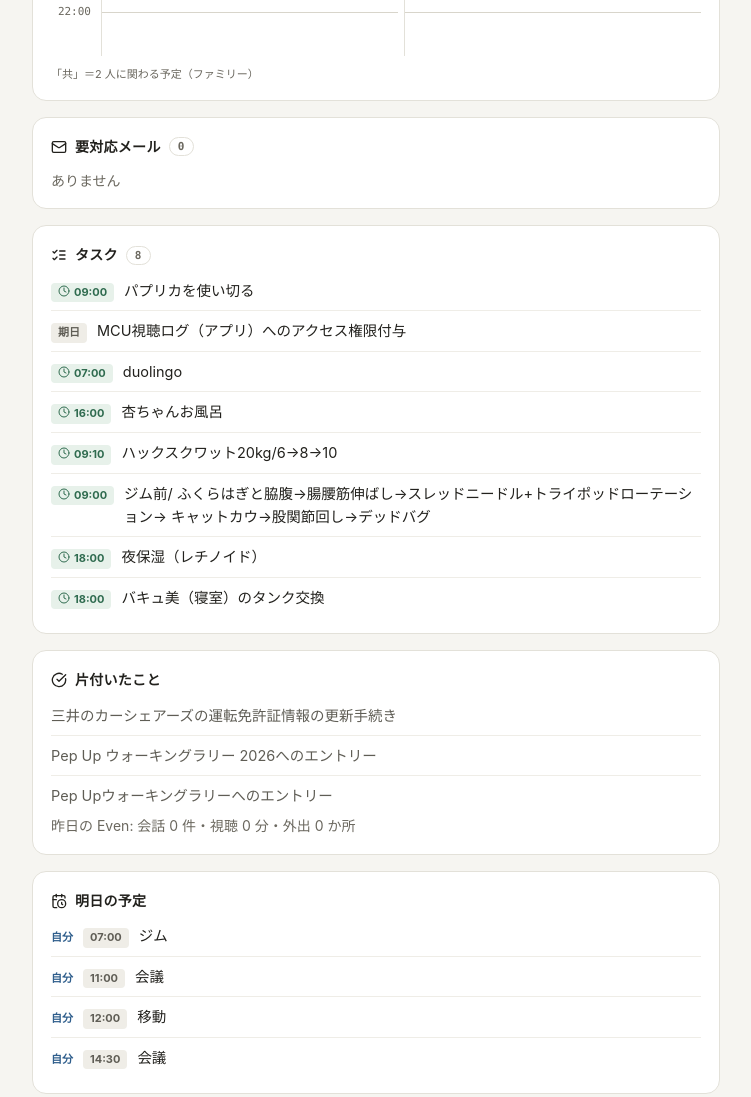
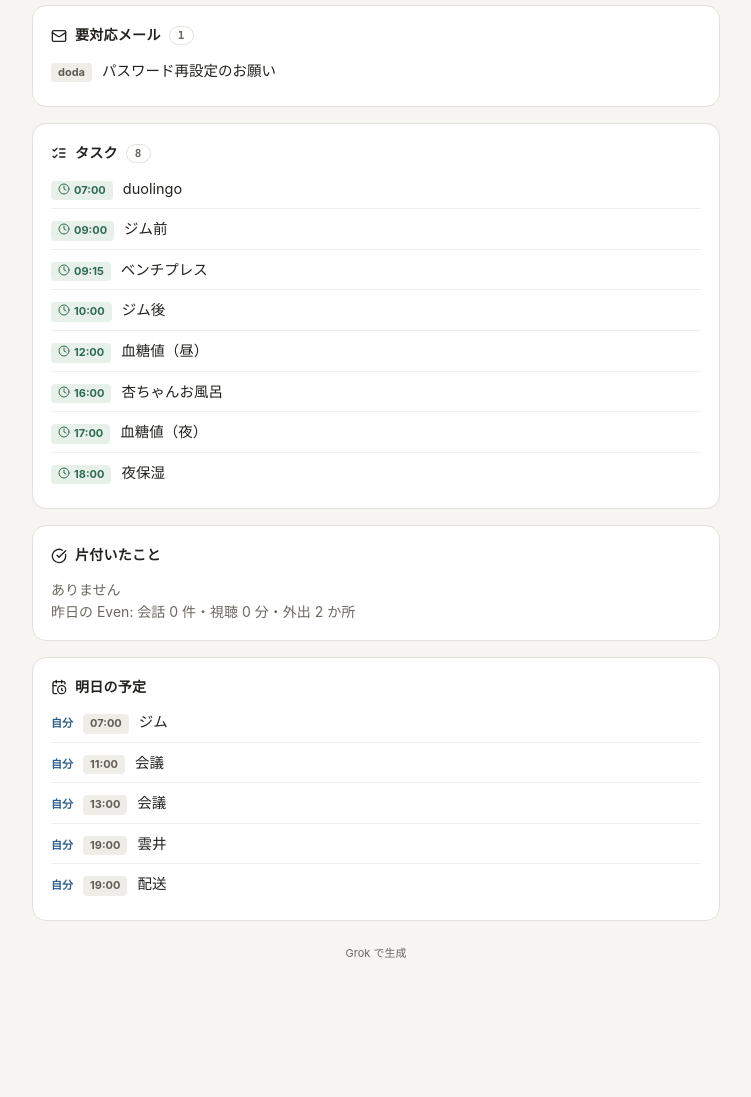
Before and after one commit to 1000says/morning-brief-e149854be5, a plain HTML site: page index.html in a window 1280 px wide. Shown: the part 1244-2341 px from the top of the page, without its empty margins (264-1015 px from the left). After the commit the page ends 2263 px from the top, so only its background shows below. Drawn offline with Linux system fonts and the light colour scheme; no server answers.

Commit message:
brief: 2026-11-17 (generated 04:16 JST)

```diff
--- a/index.html
+++ b/index.html
@@ -9,9 +9,9 @@
 <meta name="brief-sources" content="cal=6;ok=6;ev=5">
 <!-- ▲置換 -->
 <meta name="color-scheme" content="light dark">
-<title>モーニングブリーフ 2026-11-16</title>
+<title>モーニングブリーフ 2026-11-17</title>
 <!-- ▼置換: 日付（今日の YYYY-MM-DD・title と同じ日） -->
-<script type="application/json" id="tlx-data">{"date":"2026-11-16"}</script>
+<script type="application/json" id="tlx-data">{"date":"2026-11-17"}</script>
 <!-- ▲置換 -->
 <style>
 :root{ color-scheme:light dark;
@@ -116,7 +116,7 @@ footer{font-size:11px;color:var(--mute);text-align:center;margin-top:24px}
 <header>
 <p class="kicker">朝のブリーフ</p>
 <!-- ▼置換: 日付 -->
-<h1>11月16日<small>（月）</small></h1>
+<h1>11月17日<small>（火）</small></h1>
 <!-- ▲置換 -->
 <nav class="nav"><a class="nav-archive" href="archive/">これまでのブリーフ</a></nav>
 </header>
@@ -125,9 +125,9 @@ footer{font-size:11px;color:var(--mute);text-align:center;margin-top:24px}
 <h2>今日いちばん大事なこと</h2>
 <!-- ▼置換: 1〜3 項目 -->
 <ol>
-<li>出社と会議（10時・16時）</li>
-<li>午前の配送対応</li>
-<li>パプリカを使い切る</li>
+<li>出社して会議をこなす</li>
+<li>午前の配送を受け取る</li>
+<li>ジムと日常タスクを進める</li>
 </ol>
 <!-- ▲置換 -->
 </section>
@@ -138,7 +138,7 @@ footer{font-size:11px;color:var(--mute);text-align:center;margin-top:24px}
 <div class="allday">
 <span class="lbl">終日</span>
 <!-- ▼置換: 終日の予定（無ければ div の中を空にする） -->
-<div class="cell"><span class="chip me">出社</span><span class="chip me">配送</span><span class="chip me">配送</span></div>
+<div class="cell"><span class="chip me">出社</span><span class="chip me">配送</span></div>
 <div class="cell"></div>
 <!-- ▲置換 -->
 </div>
@@ -150,9 +150,9 @@ footer{font-size:11px;color:var(--mute);text-align:center;margin-top:24px}
 <div class="lane me">
 <div class="ev long" style="--s:7;--e:9"><b>07:00–09:00</b><span class="nm">ジム</span></div>
 <div class="ev long" style="--s:9;--e:12;--c:0;--n:2"><b>09:00–12:00</b><span class="nm">配送</span></div>
-<div class="ev long" style="--s:10;--e:11;--c:1;--n:2"><b>10:00–11:00</b><span class="nm">会議</span></div>
-<div class="ev long" style="--s:11;--e:13.5;--c:0;--n:2"><b>11:00–13:30</b><span class="nm">移動</span></div>
-<div class="ev short" style="--s:16;--e:16.5"><b>16:00–16:30</b><span class="nm">会議</span></div>
+<div class="ev long" style="--s:11;--e:12;--c:1;--n:2"><b>11:00–12:00</b><span class="nm">会議</span></div>
+<div class="ev long" style="--s:12;--e:14.5"><b>12:00–14:30</b><span class="nm">移動</span></div>
+<div class="ev short" style="--s:14.5;--e:15"><b>14:30–15:00</b><span class="nm">会議</span></div>
 </div>
 <!-- ▲置換 -->
 <!-- ▼置換: Yuri のレーン -->
@@ -166,10 +166,12 @@ footer{font-size:11px;color:var(--mute);text-align:center;margin-top:24px}
 
 <section class="card mail">
 <!-- ▼置換: 件数 -->
-<h2>要対応メール <span class="count">0</span></h2>
+<h2>要対応メール <span class="count">1</span></h2>
 <!-- ▲置換 -->
 <!-- ▼置換: メール（無ければ「ありません」の段落だけ） -->
-<p class="none">ありません</p>
+<ul class="list">
+<li><span class="tag">doda</span><span>パスワード再設定のお願い</span></li>
+</ul>
 <!-- ▲置換 -->
 </section>
 
@@ -179,14 +181,14 @@ footer{font-size:11px;color:var(--mute);text-align:center;margin-top:24px}
 <!-- ▲置換 -->
 <!-- ▼置換: タスク -->
 <ul class="list">
-<li><span class="tag due">09:00</span><span>パプリカを使い切る</span></li>
-<li><span class="tag">期日</span><span>MCU視聴ログ（アプリ）へのアクセス権限付与</span></li>
 <li><span class="tag due">07:00</span><span>duolingo</span></li>
+<li><span class="tag due">09:00</span><span>ジム前</span></li>
+<li><span class="tag due">09:15</span><span>ベンチプレス</span></li>
+<li><span class="tag due">10:00</span><span>ジム後</span></li>
+<li><span class="tag due">12:00</span><span>血糖値（昼）</span></li>
 <li><span class="tag due">16:00</span><span>杏ちゃんお風呂</span></li>
-<li><span class="tag due">09:10</span><span>ハックスクワット20kg/6→8→10</span></li>
-<li><span class="tag due">09:00</span><span>ジム前/ ふくらはぎと脇腹→腸腰筋伸ばし→スレッドニードル+トライポッドローテーション→ キャットカウ→股関節回し→デッドバグ</span></li>
-<li><span class="tag due">18:00</span><span>夜保湿（レチノイド）</span></li>
-<li><span class="tag due">18:00</span><span>バキュ美（寝室）のタンク交換</span></li>
+<li><span class="tag due">17:00</span><span>血糖値（夜）</span></li>
+<li><span class="tag due">18:00</span><span>夜保湿</span></li>
 </ul>
 <!-- ▲置換 -->
 </section>
@@ -194,12 +196,8 @@ footer{font-size:11px;color:var(--mute);text-align:center;margin-top:24px}
 <section class="card done">
 <h2>片付いたこと</h2>
 <!-- ▼置換: 片付いたこと（昨日 Todoist で完了したタスク・最大 5 件。無ければ「ありません」の段落だけ） -->
-<ul class="list">
-<li><span>三井のカーシェアーズの運転免許証情報の更新手続き</span></li>
-<li><span>Pep Up ウォーキングラリー 2026へのエントリー</span></li>
-<li><span>Pep Upウォーキングラリーへのエントリー</span></li>
-</ul>
-<p class="none">昨日の Even: 会話 0 件・視聴 0 分・外出 0 か所</p>
+<p class="none">ありません</p>
+<p class="none">昨日の Even: 会話 0 件・視聴 0 分・外出 2 か所</p>
 <!-- ▲置換 -->
 </section>
 
@@ -209,8 +207,9 @@ footer{font-size:11px;color:var(--mute);text-align:center;margin-top:24px}
 <ul class="list tomorrow">
 <li><span class="who me">自分</span><span class="tag">07:00</span><span>ジム</span></li>
 <li><span class="who me">自分</span><span class="tag">11:00</span><span>会議</span></li>
-<li><span class="who me">自分</span><span class="tag">12:00</span><span>移動</span></li>
-<li><span class="who me">自分</span><span class="tag">14:30</span><span>会議</span></li>
+<li><span class="who me">自分</span><span class="tag">13:00</span><span>会議</span></li>
+<li><span class="who me">自分</span><span class="tag">19:00</span><span>雲井</span></li>
+<li><span class="who me">自分</span><span class="tag">19:00</span><span>配送</span></li>
 </ul>
 <!-- ▲置換 -->
 </section>
```
